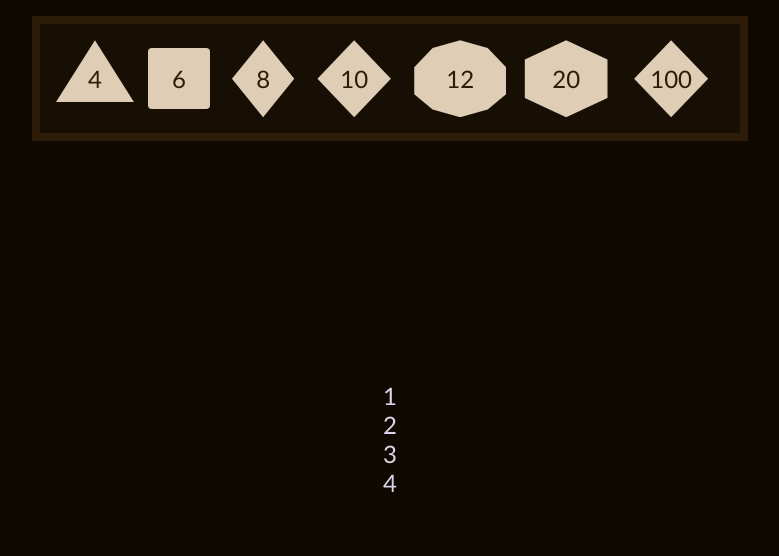
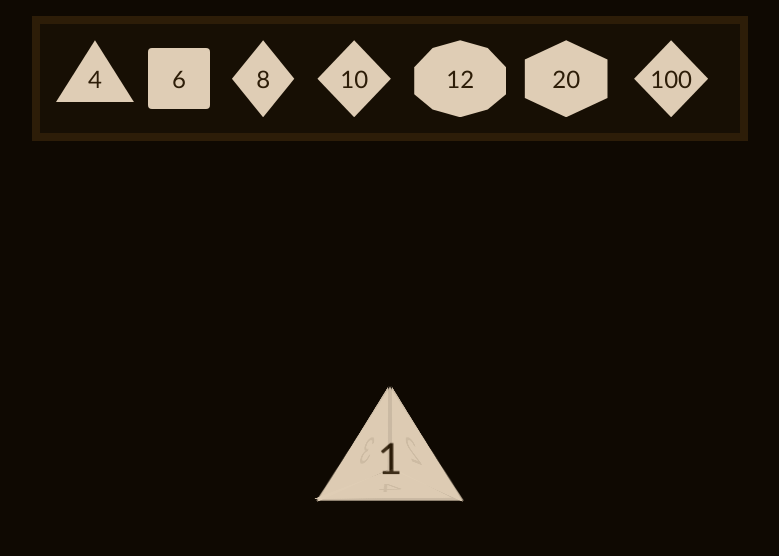
Before and after one commit to karlyanelson/dnd-dice, a website built with Parcel: page src/index.html in a window 1280 px wide. Shown: the part 105-661 px from the top of the page, without its empty margins (250-1029 px from the left). Built offline with nearby package versions, Linux system fonts and the light colour scheme; a web font is replaced by a local one.

Commit message:
d4 animation init

```diff
--- /dev/null
+++ b/src/_scss/_d4-animation.scss
@@ -0,0 +1,68 @@
+// Inspired by https://3dtransforms.desandro.com/cube
+
+/* d4-animation */
+.d4-animation-container {
+  width: 10rem;
+  height: 10rem;
+  perspective: 30rem;
+  margin: 1rem auto;
+  // opacity: 0;
+}
+
+.d4-animation-container.show {
+  // opacity: 1;
+}
+
+.d4-animation {
+  width: 100%;
+  height: 100%;
+  position: relative;
+  transform-style: preserve-3d;
+  transform: translateZ(-5rem);
+  transition: transform $animation-duration;
+}
+
+.d4-animation__face {
+  position: absolute;
+  width: 10rem;
+  height: 10rem;
+  display: flex;
+  align-items: center;
+  justify-content: center;
+  background: $bg-dice;
+  // border: 1px solid $bg-light;
+  color: $text-dice;
+  font-size: 3rem;
+  // border-radius: 0.25rem;
+  clip-path: polygon(50% 0%, 0 80%, 100% 80%);
+  opacity: 0.9;
+}
+.d4-animation__face--1 {
+  transform: rotateY(0deg) rotateX(8deg) translateZ(2rem);
+}
+.d4-animation__face--2 {
+  transform: rotateY(113deg) rotateX(26deg) rotateZ(-13deg) translateZ(2rem);
+}
+.d4-animation__face--3 {
+  transform: rotateY(-113deg) rotateX(26deg) rotateZ(13deg) translateZ(2rem);
+}
+.d4-animation__face--4 {
+  transform: rotateY(-5deg) rotateX(77deg) rotateZ(119deg) translateZ(-2rem)
+    scale(-1, 1);
+}
+.d4-animation__face--4 .d4-animation__text {
+  transform: rotateZ(123deg);
+}
+
+.d4-animation.show-1 {
+  transform: translateZ(-5rem) rotateY(0deg); // 0deg
+}
+.d4-animation.show-2 {
+  transform: translateZ(-5rem) rotateY(-110deg) rotateX(12deg);
+}
+.d4-animation.show-3 {
+  transform: translateZ(-5rem) rotateY(125deg) rotateX(12deg);
+}
+.d4-animation.show-4 {
+  transform: translateZ(-5rem) rotateY(0deg) rotateZ(183deg) rotateX(97deg);
+}
--- a/src/index.html
+++ b/src/index.html
@@ -56,7 +56,9 @@
             <div class="d4-animation__face d4-animation__face--1">1</div>
             <div class="d4-animation__face d4-animation__face--2">2</div>
             <div class="d4-animation__face d4-animation__face--3">3</div>
-            <div class="d4-animation__face d4-animation__face--4">4</div>
+            <div class="d4-animation__face d4-animation__face--4">
+              <span class="d4-animation__text">4</span>
+            </div>
           </div>
         </div>
         <p class="result screenreader-only" id="result" aria-live="polite"></p>
--- a/src/style.scss
+++ b/src/style.scss
@@ -2,6 +2,7 @@
 @import "_scss/globals/layout";
 @import "_scss/globals/utilities";
 
+@import "_scss/d4-animation";
 @import "_scss/d6-animation";
 @import "_scss/dice-box";
 @import "_scss/dice-log";
```
